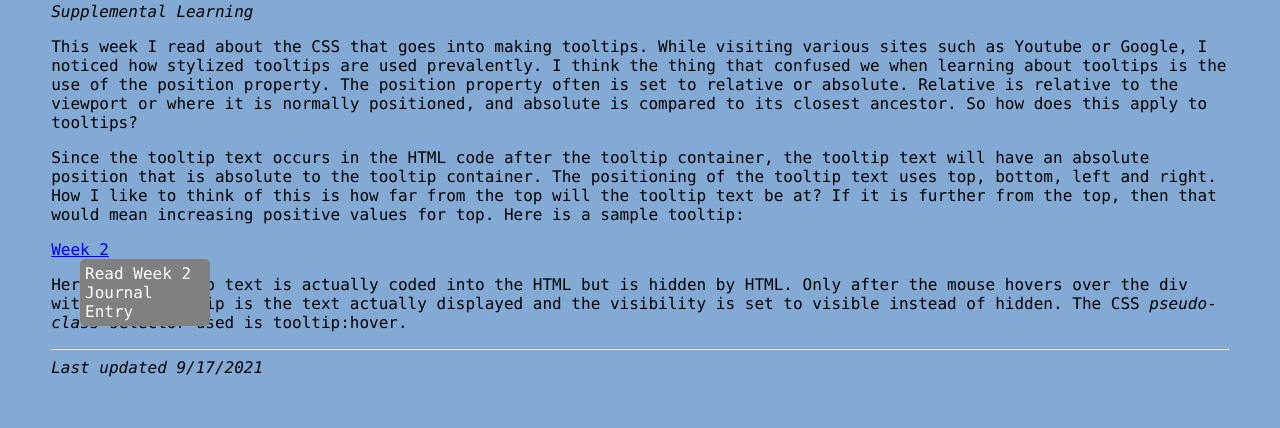
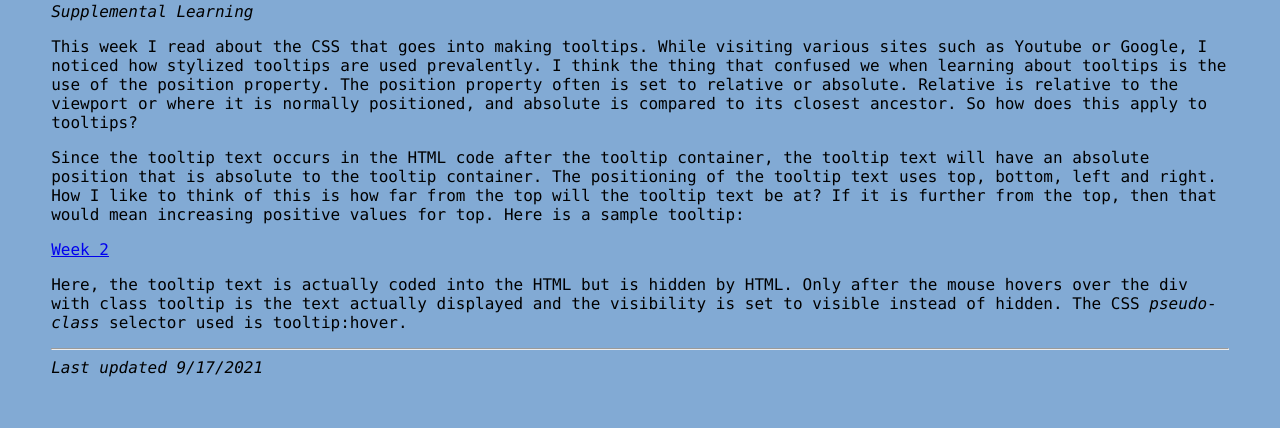
Before and after one commit to vtzuanglbcc/LearningJournal, a PHP site: page /week3.html in a window 1280 px wide. Shown: the part 1402-1830 px from the top of the page. Run offline with PHP 8.4, Linux system fonts and the light colour scheme.

Commit message:
Update styles.css

```diff
--- a/styles.css
+++ b/styles.css
@@ -57,11 +57,11 @@ footer {
 
 .tooltip .tooltiptext {
     position: absolute;
-    /*visibility: hidden;*/
-    top: 100%;
-    left: 50%;
+    visibility: hidden;
+    top: 125%;
+    left: 25%;
     width: 120px;
-    background-color: gray;
+    background-color: blue;
     color: white;
     border-radius: 5px;
     padding: 5px;
```
